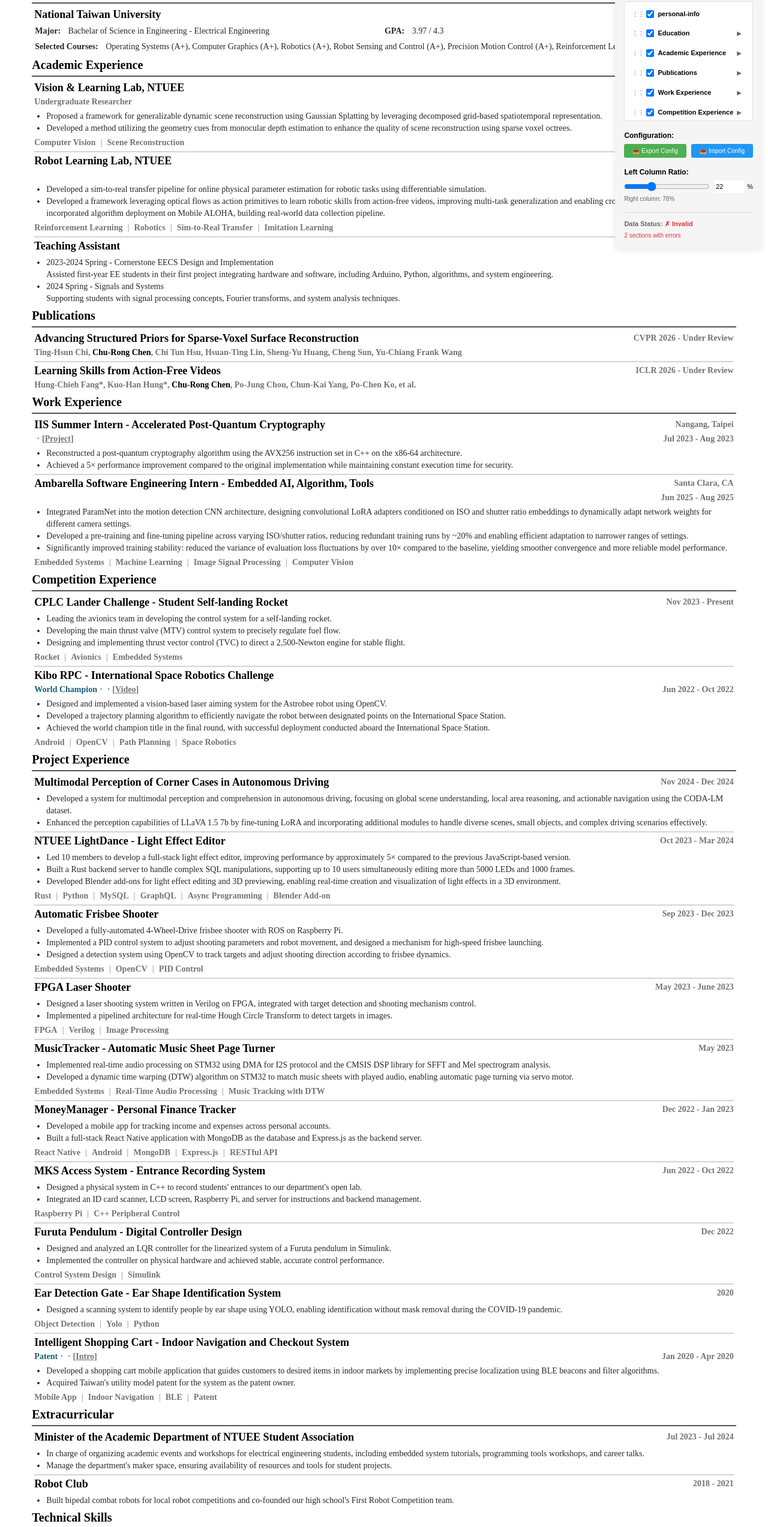
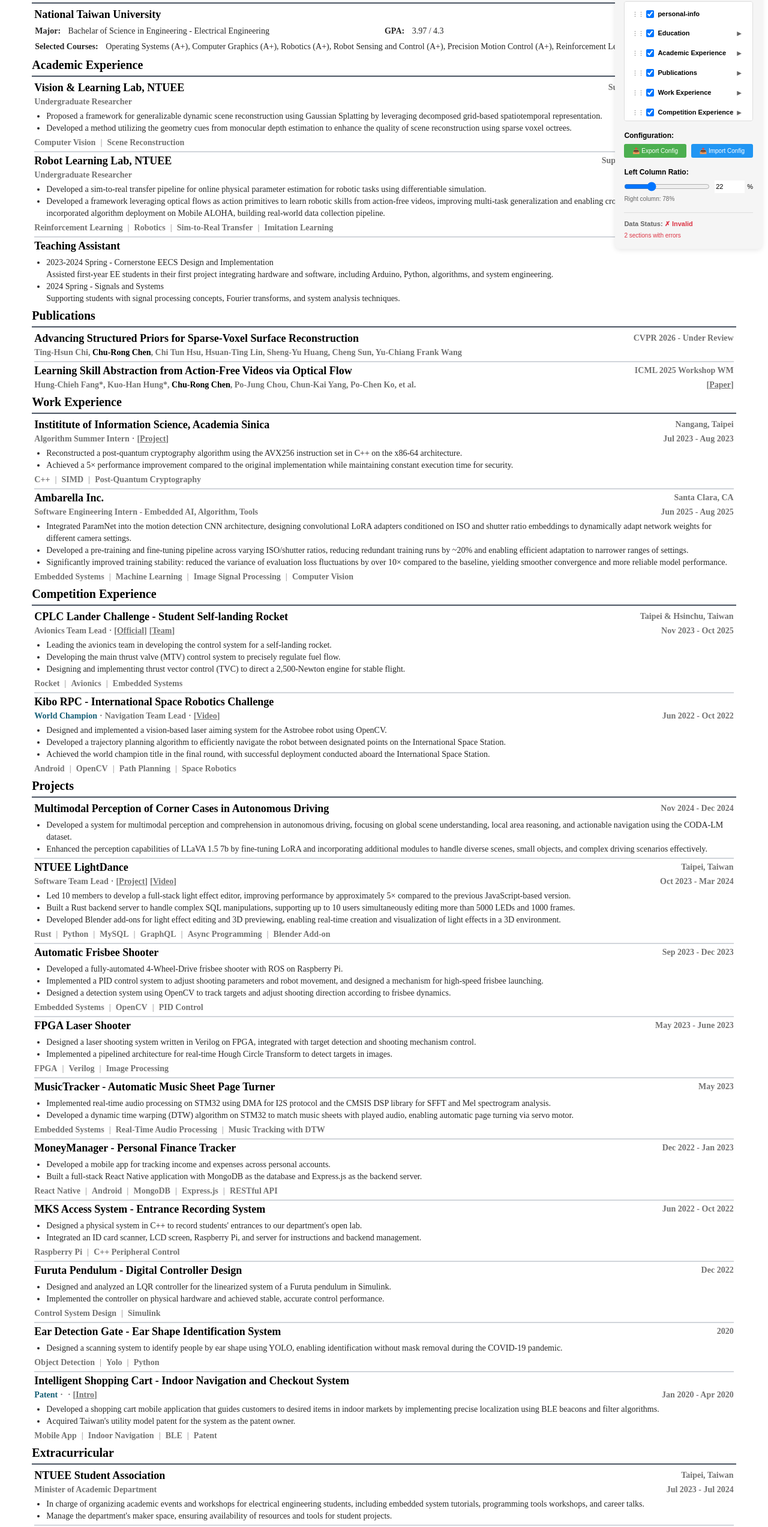
Before and after one commit to tom1484/resume, a React (Create React App) app: page / in a window 1280 px wide. Shown: the part 80-2626 px from the top of the page at 60% size. Built offline with nearby package versions, Linux system fonts and the light colour scheme; a web font is replaced by a local one.

Commit message:
update data

```diff
--- a/src/config/sections.js
+++ b/src/config/sections.js
@@ -66,11 +66,11 @@ export const sectionsConfig = [
   {
     id: 'project-experience',
     component: 'Experiences',
-    title: 'Project Experience',
+    title: 'Projects',
     enabled: true,
     dataKey: 'projects',
     props: {
-      title: 'Project Experience',
+      title: 'Projects',
       selectedTitles: [],
       config: experienceConfigs.projects
     }
@@ -88,9 +88,9 @@ export const sectionsConfig = [
     }
   },
   {
-    id: 'technical-skills',
+    id: 'skills',
     component: 'Skills',
-    title: 'Technical Skills',
+    title: 'Skills',
     enabled: true,
     dataKey: 'skills',
     props: {}
--- a/src/data/experiences/academics.js
+++ b/src/data/experiences/academics.js
@@ -1,17 +1,12 @@
 // Configuration for this section
-export const academicsConfig = {
-  infoLayout: 'inline', // 'inline' or 'standalone'
-};
+export const academicsConfig = {};
 
 export const academics = [
   {
     title: "Vision & Learning Lab, NTUEE",
-    footnote: "Prof. Frank Wang",
+    footnote: "Supervisor: Professor Frank Wang",
     role: "Undergraduate Researcher",
     time: "Jul 2024 - Nov 2025",
-    link: [
-      // { text: "Presentations", url: "https://docs.google.com/presentation/d/1BW9Sg_MG2R7otxRP0OfcDCt2AEdg2iP72PS-oatu98o/edit?usp=sharing" },
-    ],
     content: [
       "Proposed a framework for generalizable dynamic scene reconstruction using Gaussian Splatting by leveraging decomposed grid-based spatiotemporal representation.",
       "Developed a method utilizing the geometry cues from monocular depth estimation to enhance the quality of scene reconstruction using sparse voxel octrees."
@@ -20,12 +15,9 @@ export const academics = [
   },
   {
     title: "Robot Learning Lab, NTUEE",
-    footnote: "Prof. Shao-Hua Sun",
-    highlight: "",
+    footnote: "Supervisor: Professor Shao-Hua Sun",
+    role: "Undergraduate Researcher",
     time: "Aug 2022 - Aug 2025",
-    link: [
-      // { text: "Meetings", url: "https://docs.google.com/presentation/d/1Xv6ifq5p94_QihFSLVEMl6-prNVrInDqNQFzD4wy_0s/edit?usp=sharing" },
-    ],
     content: [
       "Developed a sim-to-real transfer pipeline for online physical parameter estimation for robotic tasks using differentiable simulation.",
       "Developed a framework leveraging optical flows as action primitives to learn robotic skills from action-free videos, improving multi-task generalization and enabling cross-embodiment transfer; incorporated algorithm deployment on Mobile ALOHA, building real-world data collection pipeline.",
@@ -34,9 +26,7 @@ export const academics = [
   },
   {
     title: "Teaching Assistant",
-    highlight: "",
     time: "2023 - Present",
-    link: [],
     content: [
       "2023-2024 Spring - Cornerstone EECS Design and Implementation<br>Assisted first-year EE students in their first project integrating hardware and software, including Arduino, Python, algorithms, and system engineering.",
       "2024 Spring - Signals and Systems<br>Supporting students with signal processing concepts, Fourier transforms, and system analysis techniques.",
--- a/src/data/experiences/competitions.js
+++ b/src/data/experiences/competitions.js
@@ -1,12 +1,12 @@
 // Configuration for this section
-export const competitionsConfig = {
-  infoLayout: 'inline', // 'inline' or 'standalone'
-};
+export const competitionsConfig = {};
 
 export const competitions = [
   {
     title: 'CPLC Lander Challenge - Student Self-landing Rocket',
-    time: 'Nov 2023 - Present',
+    location: 'Taipei & Hsinchu, Taiwan',
+    role: 'Avionics Team Lead',
+    time: 'Nov 2023 - Oct 2025',
     link: [
       { text: 'Official', url: 'https://landerchallenge.space/' },
       { text: 'Team', url: 'https://www.facebook.com/p/STAR-Student-Society-of-Taiwan-Advanced-Rocketry-61558308603436/' },
@@ -21,6 +21,7 @@ export const competitions = [
   {
     title: 'Kibo RPC - International Space Robotics Challenge',
     highlight: 'World Champion',
+    role: 'Navigation Team Lead',
     time: 'Jun 2022 - Oct 2022',
     link: [
       { text: 'Video', url: 'https://youtu.be/NjOgNrPMUJs?t=5368' },
--- a/src/data/experiences/extracurricular.js
+++ b/src/data/experiences/extracurricular.js
@@ -1,11 +1,11 @@
 // Configuration for this section
-export const extracurricularsConfig = {
-  infoLayout: 'inline', // 'inline' or 'standalone'
-};
+export const extracurricularsConfig = {};
 
 export const extracurriculars = [
   {
-    title: 'Minister of the Academic Department of NTUEE Student Association',
+    title: 'NTUEE Student Association',
+    location: 'Taipei, Taiwan',
+    role: 'Minister of Academic Department',
     time: 'Jul 2023 - Jul 2024',
     content: [
       'In charge of organizing academic events and workshops for electrical engineering students, including embedded system tutorials, programming tools workshops, and career talks.',
--- a/src/data/experiences/projects.js
+++ b/src/data/experiences/projects.js
@@ -13,7 +13,9 @@ export const projects = [
     ]
   },
   {
-    title: 'NTUEE LightDance - Light Effect Editor',
+    title: 'NTUEE LightDance',
+    location: 'Taipei, Taiwan',
+    role: 'Software Team Lead',
     time: 'Oct 2023 - Mar 2024',
     link: [
       { text: 'Project', url: 'https://github.com/NTUEELightDance/LightDance-Editor' },
--- a/src/data/experiences/working.js
+++ b/src/data/experiences/working.js
@@ -5,34 +5,34 @@ export const workingConfig = {
 
 export const working = [
   {
-    title: "IIS Summer Intern - Accelerated Post-Quantum Cryptography",
-    highlight: "",
-    time: "Jul 2023 - Aug 2023",
-    location: "Nangang, Taipei",
+    title: 'Instititute of Information Science, Academia Sinica',
+    location: 'Nangang, Taipei',
+    role: 'Algorithm Summer Intern',
+    highlight: '',
+    time: 'Jul 2023 - Aug 2023',
     link: [
-      { text: "Project", url: "https://github.com/IIS-summer-2023/meds-simd-highlevel" },
+      { text: 'Project', url: 'https://github.com/IIS-summer-2023/meds-simd-highlevel' },
     ],
-    // description: "Accelerating post-quantum cryptography (PQC) algorithms",
     content: [
-      "Reconstructed a post-quantum cryptography algorithm using the AVX256 instruction set in C++ on the x86-64 architecture.",
-      "Achieved a 5× performance improvement compared to the original implementation while maintaining constant execution time for security.",
+      'Reconstructed a post-quantum cryptography algorithm using the AVX256 instruction set in C++ on the x86-64 architecture.',
+      'Achieved a 5× performance improvement compared to the original implementation while maintaining constant execution time for security.',
     ],
-    // tags: ["C++", "SIMD", "Cryptography"]
+    tags: ['C++', 'SIMD', 'Post-Quantum Cryptography']
   },
   {
-    title: "Ambarella Software Engineering Intern - Embedded AI, Algorithm, Tools",
-    highlight: "",
-    time: "Jun 2025 - Aug 2025",
-    location: "Santa Clara, CA",
+    title: 'Ambarella Inc.',
+    role: 'Software Engineering Intern - Embedded AI, Algorithm, Tools',
+    time: 'Jun 2025 - Aug 2025',
+    location: 'Santa Clara, CA',
     link: [
       // { text: "Company", url: "https://www.ambarella.com/" },
     ],
     content: [
       // "Refactored and modularized the legacy AI Image Signal Processing (AISP) motion detection codebase, improving readability, maintainability, and enabling faster experimentation with new ML modules.",
-      "Integrated ParamNet into the motion detection CNN architecture, designing convolutional LoRA adapters conditioned on ISO and shutter ratio embeddings to dynamically adapt network weights for different camera settings.",
-      "Developed a pre-training and fine-tuning pipeline across varying ISO/shutter ratios, reducing redundant training runs by ~20% and enabling efficient adaptation to narrower ranges of settings.",
-      "Significantly improved training stability: reduced the variance of evaluation loss fluctuations by over 10× compared to the baseline, yielding smoother convergence and more reliable model performance.",
+      'Integrated ParamNet into the motion detection CNN architecture, designing convolutional LoRA adapters conditioned on ISO and shutter ratio embeddings to dynamically adapt network weights for different camera settings.',
+      'Developed a pre-training and fine-tuning pipeline across varying ISO/shutter ratios, reducing redundant training runs by ~20% and enabling efficient adaptation to narrower ranges of settings.',
+      'Significantly improved training stability: reduced the variance of evaluation loss fluctuations by over 10× compared to the baseline, yielding smoother convergence and more reliable model performance.',
     ],
-    tags: ["Embedded Systems", "Machine Learning", "Image Signal Processing", "Computer Vision"]
+    tags: ['Embedded Systems', 'Machine Learning', 'Image Signal Processing', 'Computer Vision']
   },
 ];
--- a/src/data/publications.js
+++ b/src/data/publications.js
@@ -1,7 +1,5 @@
 // Configuration for this section
-export const publicationsConfig = {
-  infoLayout: 'inline', // 'inline' or 'standalone'
-};
+export const publicationsConfig = {};
 
 export const publications = [
   {
@@ -9,17 +7,22 @@ export const publications = [
     authors: ["Ting-Hsun Chi", "!Chu-Rong Chen", "Chi Tun Hsu", "Hsuan-Ting Lin", "Sheng-Yu Huang", "Cheng Sun", "Yu-Chiang Frank Wang"],
     publication: {
       conference: "CVPR 2026",
-      status: "Under Review",
+      status: "Under Review"
     },
+    // link: [
+    //   { text: "Paper", url: "https://openreview.net/forum?id=fGOzILGeIf" },
+    // ]
   },
   {
-    title: "Learning Skills from Action-Free Videos",
+    title: "Learning Skill Abstraction from Action-Free Videos via Optical Flow",
     authors: ["Hung-Chieh Fang*", "Kuo-Han Hung*", "!Chu-Rong Chen", "Po-Jung Chou", "Chun-Kai Yang", "Po-Chen Ko", "et al."],
     // authors: ["Hung-Chieh Fang*", "Kuo-Han Hung*", "!Chu-Rong Chen", "Po-Jung Chou", "Chun-Kai Yang", "Po-Chen Ko", "Yu-Chiang Frank Wang", "Yueh-Hua Wu", "Min-Hung Chen", "Shao-Hua Sun"],
     publication: {
-      conference: "ICLR 2026",
-      status: "Under Review",
+      conference: "ICML 2025 Workshop WM",
     },
+    link: [
+      { text: "Paper", url: "https://openreview.net/pdf?id=7Udx16p9Rz" },
+    ]
     // link: [
     //   { text: "Paper", url: "" },
     // ],
```
